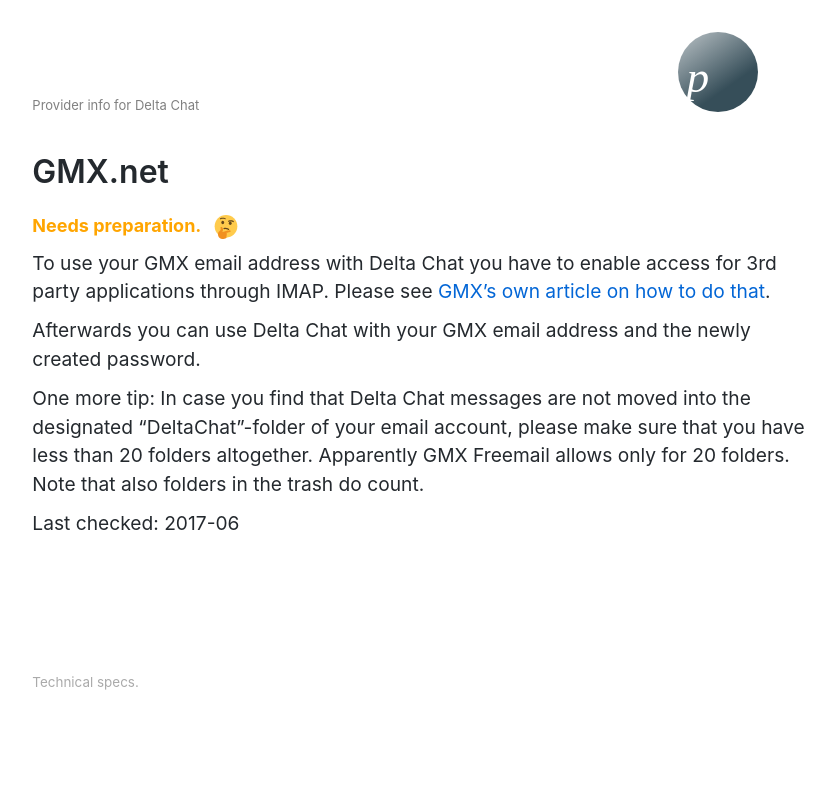
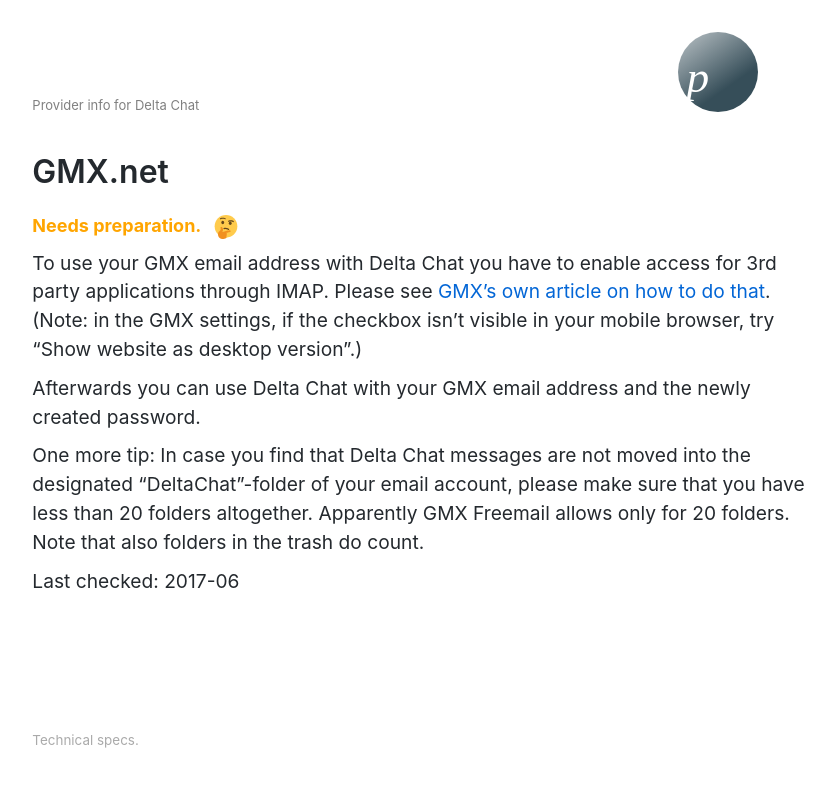
Before and after one commit to deltachat/provider-db, a Jekyll site: the page built from _providers/gmx.net.md, in a window 1280 px wide. Shown: the top 787 px of the page, without its empty margins (213-1048 px from the left). Built offline with Jekyll 4.4.1, drawn with Linux system fonts in a browser that asks for light colours.

Commit message:
GMX mobile settings don't show IMAP checkbox

```diff
--- a/_providers/gmx.net.md
+++ b/_providers/gmx.net.md
@@ -31,6 +31,7 @@
 ---
 
 To use your GMX email address with Delta Chat you have to enable access for 3rd party applications through IMAP. Please see [GMX's own article on how to do that](https://support.gmx.com/pop-imap/toggle.html).
+(Note: in the GMX settings, if the checkbox isn't visible in your mobile browser, try "Show website as desktop version".)
 
 Afterwards you can use Delta Chat with your GMX email address and the newly created password.
 
```
